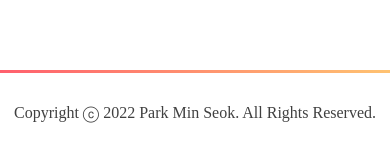
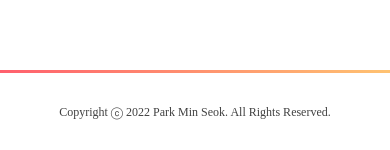
Before and after one commit to DIA-MIN/COOBOOK, a Vue app: page / in a window 390 px wide. Shown: the part 813-963 px from the top of the page. Built offline with nearby package versions, Linux system fonts and the light colour scheme; no server answers; a web font is replaced by a local one.

Commit message:
:lipstick: add responsive style to Footer Component

```diff
--- a/src/components/Footer.vue
+++ b/src/components/Footer.vue
@@ -20,4 +20,10 @@ export default {
   justify-content: center;
   align-items: center;
 }
+
+@media screen and (max-width: 500px) {
+  .container {
+    font-size: 12px;
+  }
+}
 </style>
```
